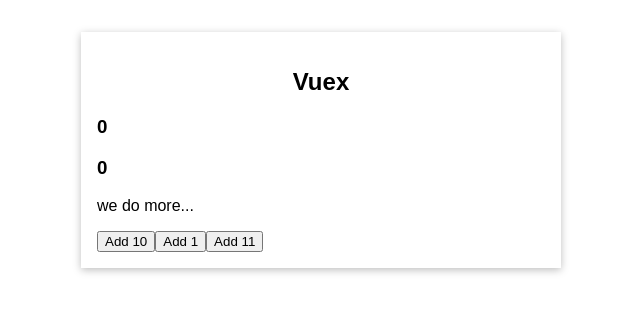
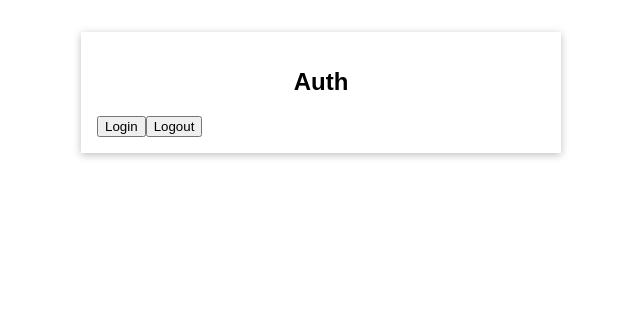
Before and after one commit to Davitpurceladze/VueJSVuex, a Vue app: page / in a window 1280 px wide. Shown: the top 312 px of the page, without its empty margins (319-959 px from the left). Built offline with nearby package versions, Linux system fonts and the light colour scheme.

Commit message:
add login and logout function

```diff
--- a/src/App.vue
+++ b/src/App.vue
@@ -1,9 +1,12 @@
 <template>
-  <base-container title="Vuex">
+  <base-container title="Vuex" v-show="valid">
     <the-counter></the-counter>
     <favorite-value></favorite-value>
     <button @click="addOne">Add 10</button>
     <change-counter></change-counter>
+  </base-container>
+  <base-container title="Auth">
+    <user-auth></user-auth>
   </base-container>
 </template>
 
@@ -12,6 +15,8 @@
 import TheCounter from './components/TheCounter.vue';
 import ChangeCounter from './components/ChangeCounter.vue';
 import FavoriteValue from './components/FavoriteValue.vue';
+import UserAuth from './components/UserAuth.vue';
+import { mapGetters } from 'vuex';
 
 export default {
   components: {
@@ -19,6 +24,12 @@
     TheCounter,
     ChangeCounter,
     FavoriteValue,
+    UserAuth,
+  },
+  computed: {
+    ...mapGetters({
+      valid: 'userVerification',
+    }),
   },
 
   methods: {
--- /dev/null
+++ b/src/components/UserAuth.vue
@@ -0,0 +1,16 @@
+<template>
+  <button @click="authorised">Login</button>
+  <button @click="nonAuthorise">Logout</button>
+</template>
+
+<script>
+import { mapActions } from 'vuex';
+export default {
+  methods: {
+    ...mapActions({
+      authorised: 'authoriseUser',
+      nonAuthorise: 'unautoriseUser',
+    }),
+  },
+};
+</script>
--- a/src/main.js
+++ b/src/main.js
@@ -10,6 +10,7 @@
   state() {
     return {
       counter: 0,
+      userAuthentication: false,
     };
   },
   //we have acces on mutation in whole app with
@@ -20,6 +21,12 @@
     },
     increase(state, payload) {
       state.counter = state.counter + payload.value;
+    },
+    authoriseUser(state) {
+      state.userAuthentication = true;
+    },
+    unautoriseUser(state) {
+      state.userAuthentication = false;
     },
   },
   //good practise is to use actions between component and mutations
@@ -35,6 +42,12 @@
     },
     increase(context, payload) {
       context.commit('increase', payload);
+    },
+    authoriseUser(context) {
+      context.commit('authoriseUser');
+    },
+    unautoriseUser(context) {
+      context.commit('unautoriseUser');
     },
   },
   //getters are like methods but we are using them in mutations
@@ -54,6 +67,9 @@
       }
       return finalCounter;
     },
+    userVerification(state) {
+      return state.userAuthentication;
+    },
   },
 });
 const app = createApp(App);
```
